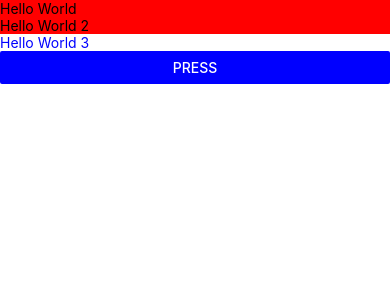
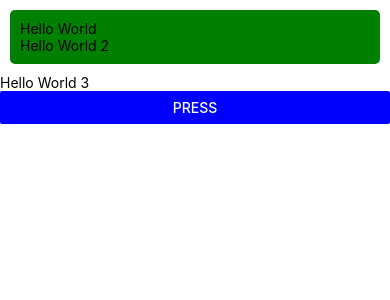
Before and after one commit to jmisrikhanov/react-native, a React Native app in the folder practice/myDraft/: screen / in a window 390 px wide. Shown: the top 300 px of the page. Built offline with nearby package versions, Linux system fonts and the light colour scheme.

Commit message:
added styles using StyleSheet

```diff
--- a/practice/myDraft/App.js
+++ b/practice/myDraft/App.js
@@ -6,11 +6,11 @@ const App = () => {
 
   return (
     <SafeAreaView>
-      <View style={{backgroundColor: 'red'}}>
+      <View style={styles.container}>
         <Text>Hello World</Text>
         <Text>Hello World 2</Text>
       </View>
-      <Text style={{color: 'blue'}}>Hello World 3</Text>
+      <Text>Hello World 3</Text>
       <Button
         onPress={() => alertOutput('Jack')}
         title="press"
@@ -21,4 +21,13 @@ const App = () => {
   );
 };
 
+const styles = StyleSheet.create({
+  container: {
+    backgroundColor: 'green',
+    margin: 10,
+    padding: 10,
+    borderRadius: 5,
+  },
+});
+
 export default App;
```
